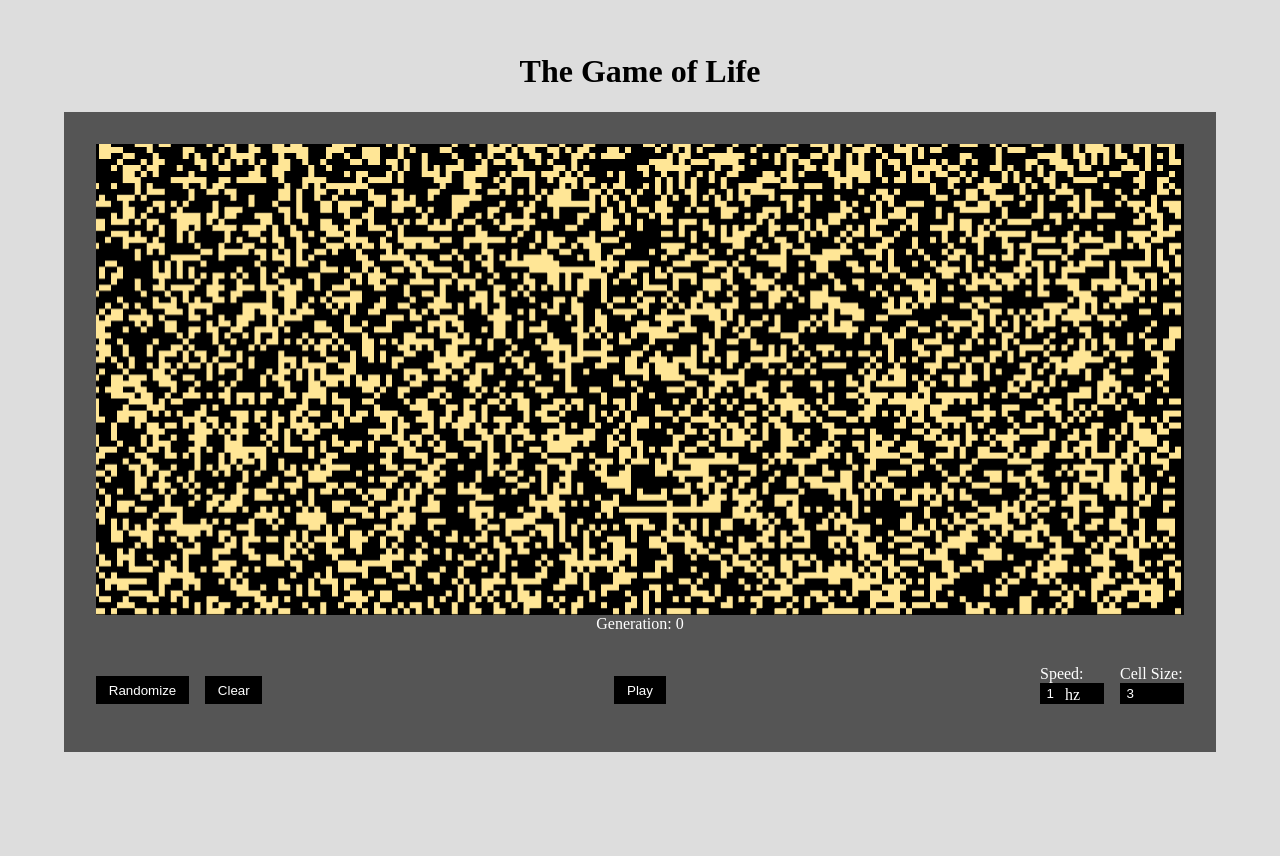
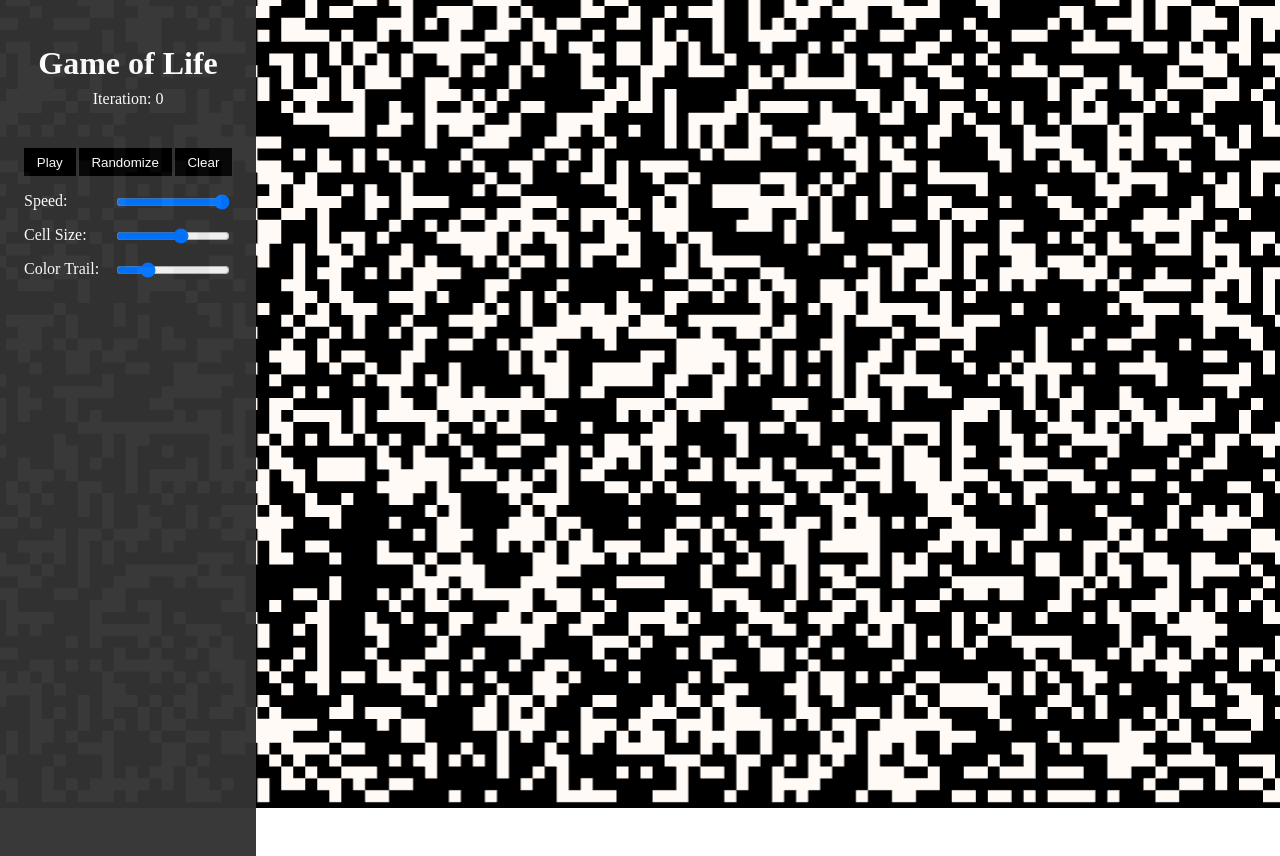
Before and after one commit to crosenau/game-of-life, a website built with webpack: page index.html in a window 1280 px wide. Before the commit the page ends 800 px from the top, so only its background shows below. Built offline with nearby package versions, Linux system fonts and the light colour scheme.

Commit message:
Revised style with scss.  Added color trail control

```diff
--- a/index.html
+++ b/index.html
@@ -8,27 +8,31 @@
 </head>
 
 <body>
-  <h1>The Game of Life</h1>
-  <div id='main'>
-    <canvas></canvas>
-    <div id="generations">Generation: 0</div>
+  <canvas></canvas>
+  <div id='menu'>
+    <h1>Game of Life</h1>
+    <div id="iterations">Iteration: 0</div>
     <div id="controls">
-      <div id="left">
+
+      <div id="buttons">
+        <button id="play-stop">Play</button>
         <button id="randomize">Randomize</button>
         <button id="clear">Clear</button>
       </div>
-      <div id="center">
-        <button id="play-stop">Play</button>
+
+      <div id="input-container">
+          <label for="speed">Speed:</label>
+          <input type="range" id="speed" min="1" max="60" value="60">
       </div>
-      <div id="right">
-        <div id="speed-container">
-          <label for="speed">Speed: </label>
-          <input type="number" id="speed" min="1" max="60" value="1">
-        </div>
-        <div id="size-container">
-          <label for="size">Cell Size: </label>
-          <input type="number" id="size" min="1" max="10" value="3">
-        </div>
+
+      <div id="input-container">
+        <label for="size">Cell Size:</label>
+        <input type="range" id="size" min="1" max="20" value="12">
+      </div>
+
+      <div id="input-container">
+        <label for="trail">Color Trail:</label>
+        <input type="range" id="trail" min="1" max="400" value="100">
       </div>
 
     </div>
--- a/package.json
+++ b/package.json
@@ -24,7 +24,9 @@
     "css-loader": "^2.1.1",
     "glslify": "^7.0.0",
     "glslify-loader": "^2.0.0",
+    "node-sass": "^4.12.0",
     "raw-loader": "^3.0.0",
+    "sass-loader": "^7.1.0",
     "style-loader": "^0.23.1",
     "webpack": "^4.33.0",
     "webpack-cli": "^3.3.3",
--- a/src/js/app.js
+++ b/src/js/app.js
@@ -1,29 +1,30 @@
-import '../css/style.css';
 import Grid from './grid.js';
 
 import { scaleArray } from './scale.js';
 
-import vertexShader from 'raw-loader!glslify-loader!../shaders/vertex.glsl';
-import fragmentShader from 'raw-loader!glslify-loader!../shaders/fragment.glsl';
+import vertexShader from '../shaders/vertex.glsl';
+import fragmentShader from '../shaders/fragment.glsl';
 
-const updateGeneration = () => {
-  const genDisplay = document.querySelector('#generations');
+import '../styles/style.scss';
 
-  genDisplay.innerHTML = `Generation: ${grid.generation}`;
-}
+const updateiteration = () => {
+  const iterDisplay = document.querySelector('#iterations');
+
+  iterDisplay.innerHTML = `Iteration: ${grid.iteration}`;
+};
 
 const randomizeGrid = () => {
   stop();
   grid.clearGrid();
   grid.addRandomPopulation();
-  updateGeneration();
-}
+  updateiteration();
+};
 
 const clearGrid = () => {
   stop();
   grid.clearGrid();
-  updateGeneration();
-}
+  updateiteration();
+};
 
 const start = () => {
   if (!grid.animating) {
@@ -49,33 +50,41 @@ const setSpeed = event => {
   fps = Number(event.target.value);
   frameInterval = 1000 / fps;
   lastFrame = Date.now();
-}
+};
 
 const setCellSize = event => {
   stop();
-  cellSize = Number(event.target.value) * 2;
+  cellSize = Number(event.target.value);
   grid = new Grid(
-    canvas.width,
-    canvas.height,
     Math.ceil(canvas.width / cellSize),
-    Math.ceil(canvas.height / cellSize)
-    );
-  updateGeneration();
-}
+    Math.ceil(canvas.height / cellSize),
+    trail
+  );
+  updateiteration();
+};
+
+const setTrailLength = event => {
+  console.log(event.target.value);
+  grid.trail = Number(event.target.value);
+  randomizeGrid();
+};
 
 const randomizeButton = document.querySelector('#randomize');
 const clearButton = document.querySelector('#clear');
 const playStopButton = document.querySelector('#play-stop');
 const speedInput = document.querySelector('#speed');
-const scaleInput = document.querySelector('#size');
+const sizeInput = document.querySelector('#size');
+const trailInput = document.querySelector('#trail');
 
 randomizeButton.onclick = randomizeGrid;
 clearButton.onclick = clearGrid;
 playStopButton.onclick = start;
 speedInput.onchange = setSpeed;
-scaleInput.onchange = setCellSize;
+sizeInput.onchange = setCellSize;
+trailInput.onchange = setTrailLength;
 
-let cellSize = Number(scaleInput.value) * 2;
+let cellSize = Number(sizeInput.value);
+let trail = Number(trailInput.value);
 
 let fps = speedInput.value;
 let frameInterval = 1000 / fps;
@@ -89,10 +98,9 @@ canvas.height = Number(getComputedStyle(canvas).height.replace('px', ''));
 const regl = require('regl')(canvas);
 
 let grid = new Grid(
-  canvas.width,
-  canvas.height,
   Math.ceil(canvas.width / cellSize),
-  Math.ceil(canvas.height / cellSize)
+  Math.ceil(canvas.height / cellSize),
+  trail
 );
 
 const drawCells = regl({
@@ -102,7 +110,7 @@ const drawCells = regl({
     position: (context, props) => {
       // Map screen space coordinates to gl coordinates
       return props.coords.map((coord, i) => {
-        const domain = [[0, 0], [canvas.width, canvas.height]];
+        const domain = [[0, 0], [grid.cols, grid.rows]];
         const range = [[-1, 1], [1, -1]];
 
         return scaleArray(coord, domain, range);
@@ -119,7 +127,6 @@ const drawCells = regl({
     }
   },
   uniforms: {
-    //color: regl.prop('color'),
     cellSize: regl.prop('cellSize')
   },
   count: (context, props) => props.coords.length,
@@ -137,24 +144,26 @@ regl.frame(() => {
       lastFrame = now - (elapsed % frameInterval);
 
       grid.update();
-      updateGeneration();
+      updateiteration();
     }
   }
 });
 
 
 window.addEventListener('click', event => {
+  if (event.target.id) return;
+
   const xPos = event.clientX;
   const yPos = event.clientY;
 
   for (let y = 0; y < grid.rows; y++) {
-    const yMin = y * grid.cellSize + canvas.offsetTop;
-    const yMax = yMin + grid.cellSize;
+    const yMin = (y - 0.5) * cellSize + canvas.offsetTop;
+    const yMax = yMin + cellSize;
 
     if (yPos > yMin && yPos < yMax) {
       for (let x = 0; x < grid.cols; x++) {
-        const xMin = x * grid.cellSize + canvas.offsetLeft;
-        const xMax = xMin + grid.cellSize;
+        const xMin = (x - 1) * cellSize + canvas.offsetLeft;
+        const xMax = xMin + cellSize;
 
         if (xPos > xMin && xPos < xMax) {
           grid.toggleCell(x, y);
--- a/src/js/grid.js
+++ b/src/js/grid.js
@@ -1,24 +1,23 @@
 import { scaleArray } from './scale';
 
 export default class Grid {
-  constructor(width, height, cols, rows) {
-    this.width = width;
-    this.height = height;
+  constructor(cols, rows, trail = 100) {
     this.cols = cols;
     this.rows = rows;
     this.cells = [];
-    this.cellSize = this.width > this.height
-      ? this.width / Math.max(rows, cols)
-      : this.height / Math.max(rows, cols);
 
-    this.generation = 0;
-    this.life = 1000; // value representing live cell
+    this.iteration = 0;
+    this.life = trail; // Represents live cell. Anything lower is transitioning to dead (0). Used for color trail.
     this.animating = false;
 
     this.gridEvent = new Event('gridupdate')
 
     this.buildGrid();
     this.addRandomPopulation();
+  }
+
+  set trail(num) {
+    this.life = num > 0 ? num : this.life;
   }
 
   buildGrid() {
@@ -42,7 +41,7 @@ export default class Grid {
       }
     }
 
-    this.generation = 0;
+    this.iteration = 0;
 
     window.dispatchEvent(this.gridEvent);
   }
@@ -64,7 +63,7 @@ export default class Grid {
     for (let y = 0; y < this.rows; y++) {
       for (let x = 0; x < this.cols; x++) {
         if (this.cells[y][x] > 0) {
-          coords.push([x * this.cellSize, y * this.cellSize]);
+          coords.push([x, y]);
         }
       }
     }
@@ -75,7 +74,7 @@ export default class Grid {
   getCellColors() {
     const colors = [];
 
-    const cellValueRange = [[1, 1, 1], [this.life, this.life, this.life]];
+    const cellValueRange = [[1, 1, 1], [this.life-1, this.life-1, this.life-1]];
     const colorRange = [[-500, -2000, 10], [255, 230, 150]];
 
     const colorMap = [];
@@ -86,7 +85,9 @@ export default class Grid {
 
     for (let y = 0; y < this.rows; y++) {
       for (let x = 0; x < this.cols; x++) {
-        if (this.cells[y][x] > 0) {
+        if (this.cells[y][x] === this.life) {
+          colors.push([255, 250, 245]);
+        } else if (this.cells[y][x] > 0) {
           colors.push(colorMap[this.cells[y][x]]);
         }
       }
@@ -143,13 +144,13 @@ export default class Grid {
     }
 
     this.cells = nextGrid;
-    this.generation++;
+    this.iteration++;
 
     window.dispatchEvent(this.gridEvent);
   }
 
   toggleCell(x, y) {
-    this.cells[y][x] = this.cells[y][x] ? 0 : this.life;
+    this.cells[y][x] = this.cells[y][x] === this.life ? 0 : this.life;
 
     window.dispatchEvent(this.gridEvent);
   }
--- /dev/null
+++ b/src/styles/style.scss
@@ -0,0 +1,79 @@
+@mixin prefix($property, $values...) {
+  @each $prefix in -webkit-, -moz-, -ms-, -o-, "" {
+    #{$prefix}#{$property}: $values;
+  }
+}
+
+body {
+  width: 101vw;
+  height: 101vh;
+  margin: 0;
+  overflow: hidden;
+  position: relative;
+  display: flex;
+  align-items: flex-start;
+}
+
+canvas {
+  position: absolute;
+  top: 0;
+  left: 0;
+  z-index: -1;
+  width: 100%;
+  height: 100%;
+}
+
+#menu {
+  opacity: 0.7;
+  color: white;
+  background-color: #333;
+  height: 6rem;
+  width: auto;
+  padding: 1.5rem;
+  overflow: hidden;
+  display: flex;
+  flex-direction: column;
+  align-items: center;
+  @include prefix(transition, all 0.25s);
+
+  &:hover {
+    opacity: 0.97;
+    height: 100%;
+  }
+
+  * {
+    margin-bottom: 0.5rem;
+  }
+}
+
+#controls {
+  margin: 2rem 0;
+}
+
+#buttons {
+  display: flex;
+  justify-content: space-between;
+
+  button {
+    color: white;
+    background-color: black;
+    padding: 0.4rem 0.8rem 0.4rem 0.8rem;
+    border: none;
+    align-self: flex-end;
+
+    &:active {
+      color: black;
+      background-color: white;
+    }
+  }
+}
+
+#input-container {
+  display: flex;
+  flex-direction: row;
+  justify-content: space-between;
+
+  input {
+    width: 55%;
+  }
+}
--- a/webpack.config.js
+++ b/webpack.config.js
@@ -13,11 +13,12 @@ const config = {
         exclude: /node_modules/
       },
       {
-        test: /\.css$/,
+        test: /\.scss$/,
         exclude: /node_modules/,
         use: [
           { loader: 'style-loader' },
-          { loader: 'css-loader' }
+          { loader: 'css-loader' },
+          { loader: 'sass-loader' }
         ]
       },
       {
```
Also changed, not shown: src/css/style.css (deleted), 1 other file.
